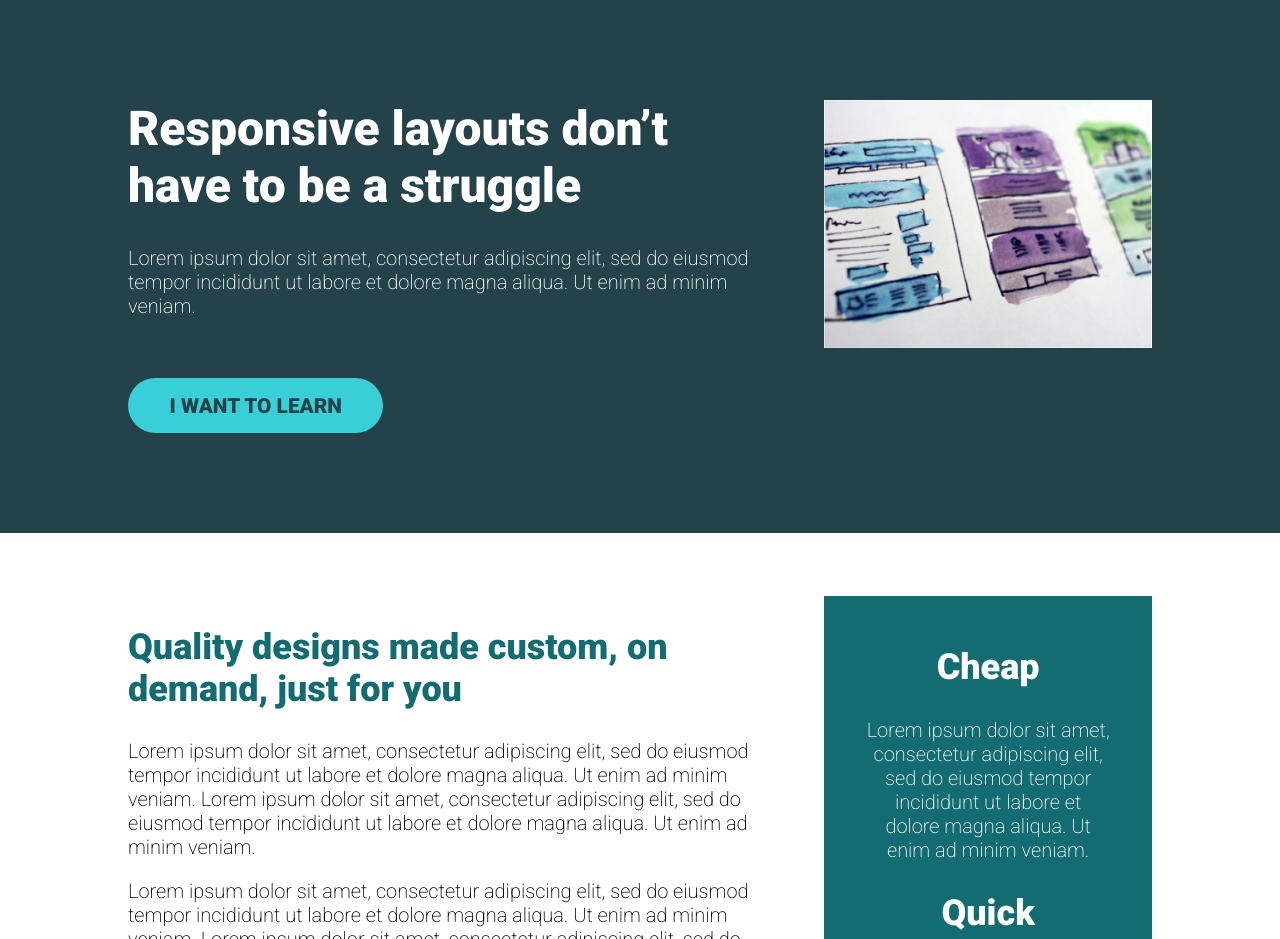
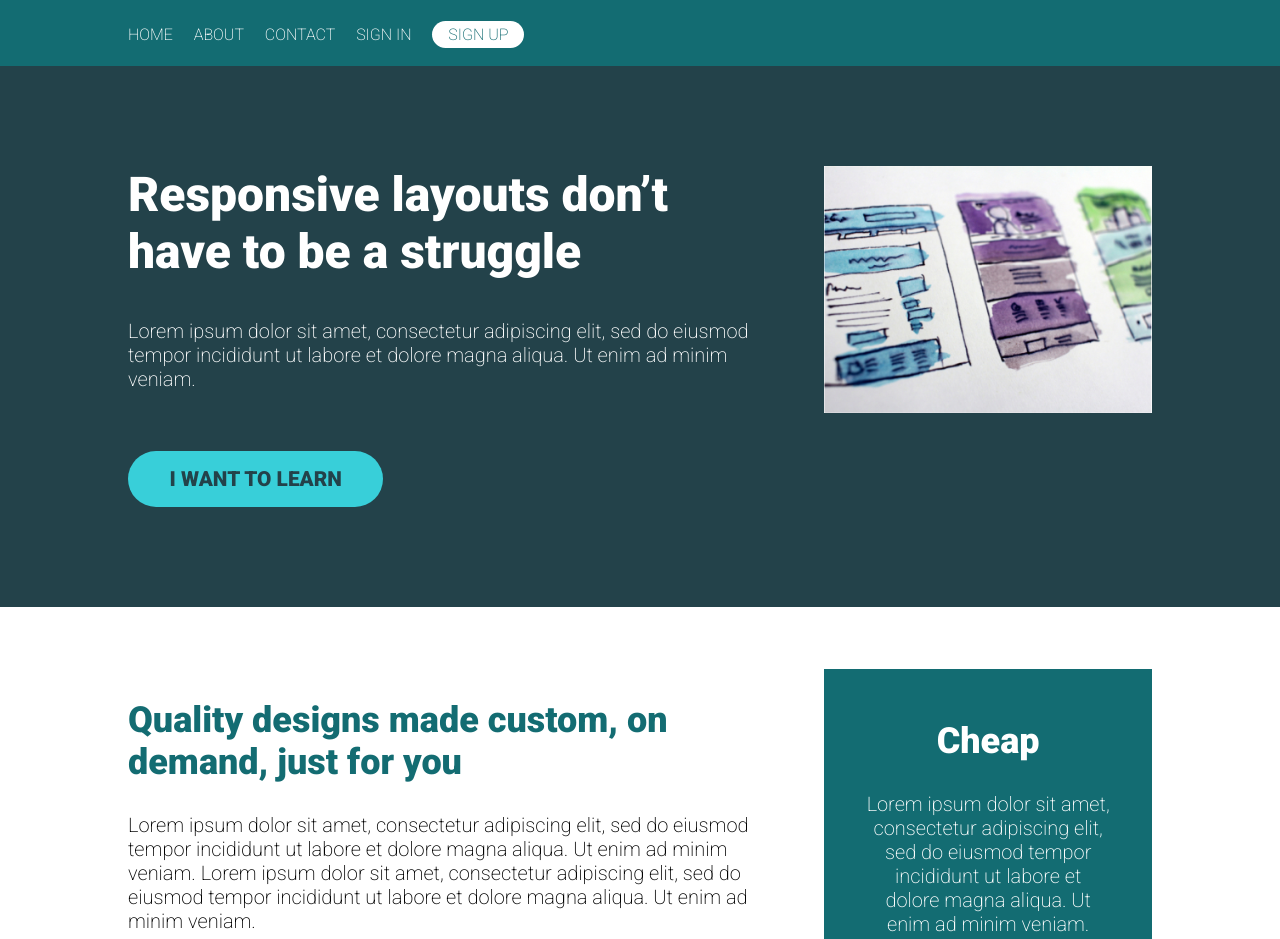
Before and after one commit to AshFromAvalon/responsive-layouts, a plain HTML site: page challenge04/index.html in a window 1280 px wide. Shown: the top 939 px of the page. Drawn offline with Linux system fonts and the light colour scheme.

Commit message:
navigation

```diff
--- a/challenge04/index.html
+++ b/challenge04/index.html
@@ -11,7 +11,21 @@
     <link rel="stylesheet" href="style.css" />
   </head>
   <body>
-    <div class="hero">
+    <header>
+      <nav class="nav container">
+        <ul class="nav__list">
+          <li class="nav__item"><a class="nav__link" href="#">Home</a></li>
+          <li class="nav__item"><a class="nav__link" href="#">About</a></li>
+          <li class="nav__item"><a class="nav__link" href="#">Contact</a></li>
+          <li class="nav__item"><a class="nav__link" href="#">Sign in</a></li>
+          <li class="nav__item">
+            <a class="nav__link nav__link--button" href="#">Sign up</a>
+          </li>
+        </ul>
+      </nav>
+    </header>
+
+    <section class="hero">
       <div class="container row">
         <div class="hero__text col">
           <h1>Responsive layouts don’t have to be a struggle</h1>
@@ -26,7 +40,7 @@
           <img src="./img/hero-img.jpg" alt="graphs" />
         </div>
       </div>
-    </div>
+    </section>
 
     <main class="main container row">
       <section class="primary-content">
--- a/challenge04/style.css
+++ b/challenge04/style.css
@@ -41,6 +41,42 @@ h2 {
 p {
   font-size: 1.25rem;
   font-weight: 300;
+}
+
+header {
+  background-color: #136c72;
+  padding: 1em 0;
+}
+
+.nav {
+  width: 100%;
+}
+
+.nav__list {
+  list-style: none;
+  margin: 0;
+  padding: 0;
+  display: flex;
+  align-items: center;
+}
+
+.nav__item + .nav__item {
+  margin-left: 1em;
+}
+
+.nav__link {
+  text-decoration: none;
+  text-transform: uppercase;
+  color: #fff;
+  font-weight: 400;
+  font-size: 1rem;
+}
+
+.nav__link--button {
+  background-color: white;
+  color: #136c72;
+  padding: 0.25em 1em;
+  border-radius: 10em;
 }
 
 .section-title {
```
